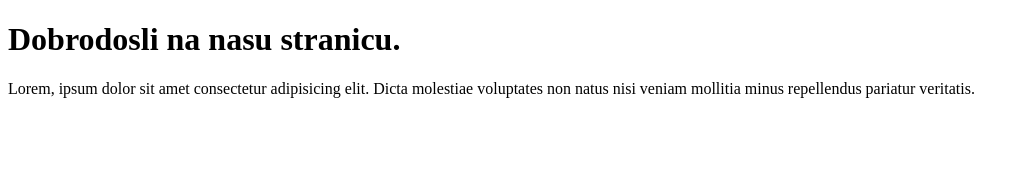
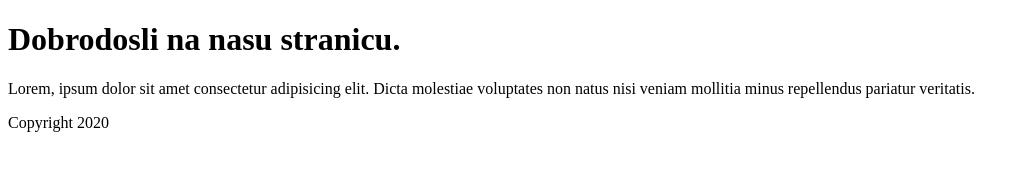
Before and after one commit to Danilo2402/git-vezba, a plain HTML site: page index.html in a window 1280 px wide. Shown: the whole page, without its empty margins (0-1029 px from the left). Drawn offline with Linux system fonts and the light colour scheme.

Commit message:
Zavrsena footer sekcija

```diff
--- a/index.html
+++ b/index.html
@@ -12,5 +12,8 @@
     <main>
         <p>Lorem, ipsum dolor sit amet consectetur adipisicing elit. Dicta molestiae voluptates non natus nisi veniam mollitia minus repellendus pariatur veritatis.</p>
     </main>
+    <footer>
+        Copyright 2020
+    </footer>
 </body>
 </html>
```
